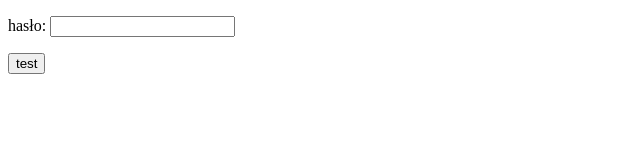
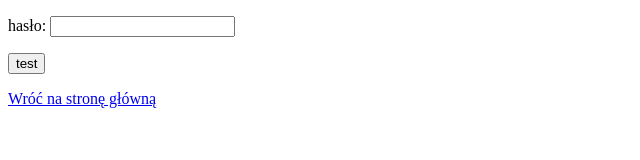
Before and after one commit to majaszczepanska/majaszczepanska.github.io, a plain HTML site: page haslo.html in a window 1280 px wide. Shown: the whole page, without its empty margins (0-640 px from the left). Drawn offline with Linux system fonts and the light colour scheme.

Commit message:
Update haslo.html

```diff
--- a/haslo.html
+++ b/haslo.html
@@ -27,6 +27,7 @@
     <input type="password" id="haslo"> </p>
     <input type="button" value="test" onclick="test()">
   </form>
+  <p><a href="index.html">Wróć na stronę główną</a></p>
   <div id="message"></div>
 </body>
 </html>
```
